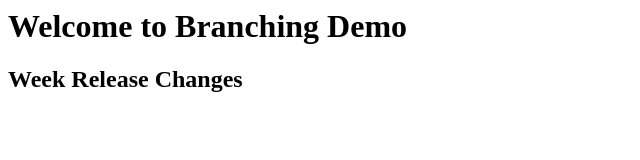
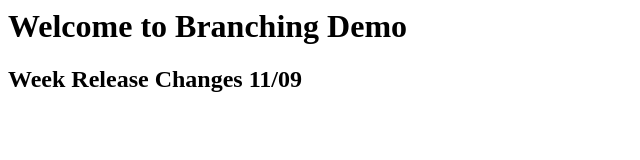
Before and after one commit to kushalvam/DemoN-D, a plain HTML site: page index.html in a window 1280 px wide. Shown: the full height of the page, 0-640 px from the left. Drawn offline with Linux system fonts and the light colour scheme.

Commit message:
release 16 Nov

```diff
--- a/index.html
+++ b/index.html
@@ -1,7 +1,7 @@
 <html>
 <body>
 <h1> Welcome to Branching Demo<h1>
-<h2> Week Release Changes<h2>
+<h2> Week Release Changes 11/09 <h2>
 
 </body>
 
```
